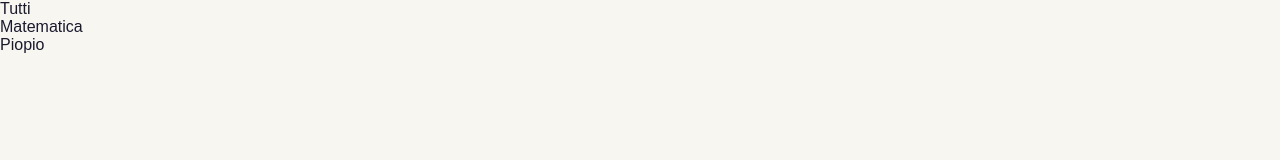
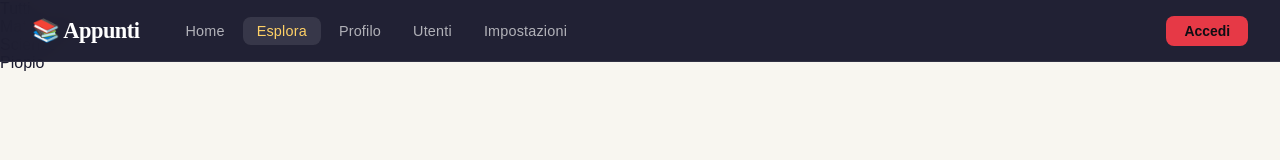
Before and after one commit to morganzero11-hue/appunti, a website: page public/esplora.html in a window 1280 px wide. Drawn offline with Linux system fonts and the light colour scheme; no server answers.

Commit message:
funzione esplora troppo lunga

```diff
--- a/public/esplora.html
+++ b/public/esplora.html
@@ -1,20 +1,37 @@
 <!DOCTYPE html>
-<html>
+<html lang="it">
 <head>
     <meta charset="UTF-8">
-    <meta name="viewport" content="width=device-width, initial-scale=1.0">
+    <meta name="viewport" content="width=device-width, initial-scale=1.0, maximum-scale=1.0, user-scalable=no">
+    <title>Esplora - Appunti</title>
     <link rel="stylesheet" href="style.css">
 </head>
-<body>
+<body class="esplora-page">
+
+    <nav class="topnav">
+        <div class="topnav__brand">📚 Appunti</div>
+        <ul class="topnav__links">
+            <li><a href="index.html">Home</a></li>
+            <li><a href="esplora.html" class="active">Esplora</a></li>
+            <li><a href="profilo.html">Profilo</a></li>
+            <li><a href="utenti.html">Utenti</a></li>
+            <li><a href="impostazioni.html">Impostazioni</a></li>
+        </ul>
+        <a href="login.html" class="nav__login">Accedi</a>
+    </nav>
+
     <div class="filter-bar">
-        <div class="filter-chip" onclick="filtra('tutti')">Tutti</div>
-        <div class="filter-chip" onclick="filtra('Matematica')">Matematica</div>
-        <div class="filter-chip" onclick="filtra('piopio')">Piopio</div>
+        <div class="filter-chip active" onclick="filtra('tutti', this)">Tutti</div>
+        <div class="filter-chip" onclick="filtra('Matematica', this)">Matematica</div>
+        <div class="filter-chip" onclick="filtra('Scienze', this)">Scienze</div>
+        <div class="filter-chip" onclick="filtra('piopio', this)">Piopio</div>
     </div>
 
     <div id="feed" class="feed-container">
         </div>
 
+    <div id="progressDots" class="progress-dots"></div>
+
     <script src="js/esplora.js"></script>
 </body>
 </html>
```
